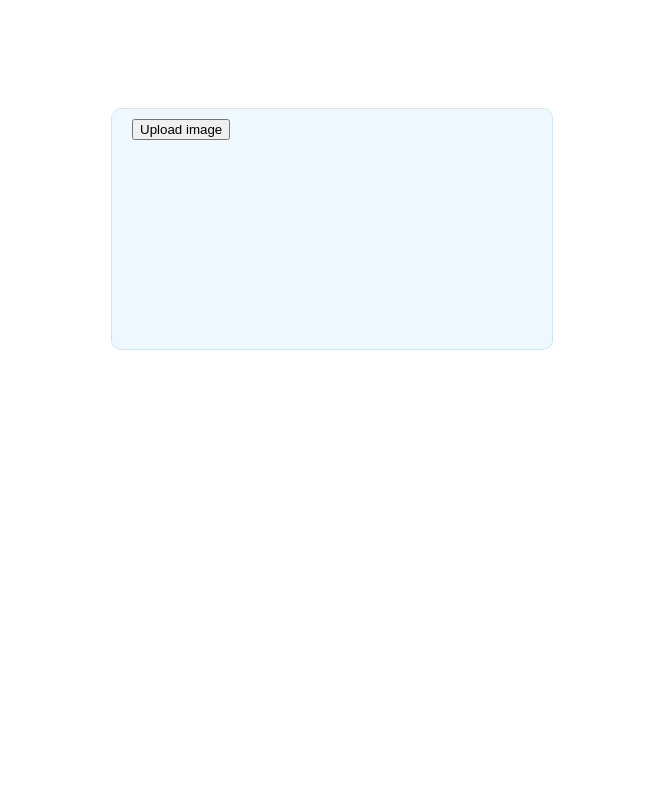
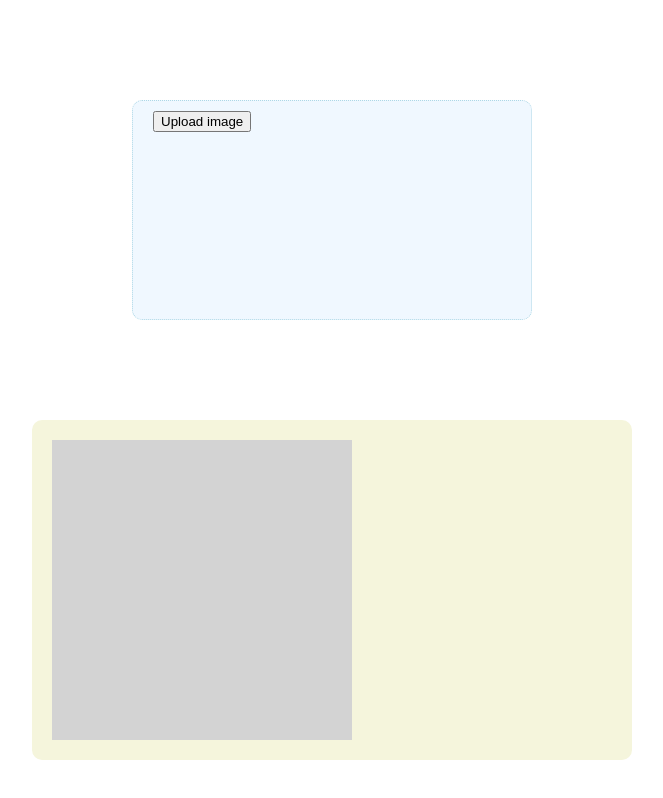
Before and after one commit to VerbindingMaken/image-upload, a plain HTML site: page index.html in a window 1280 px wide. Shown: the whole page, without its empty margins (308-971 px from the left). Drawn offline with Linux system fonts and the light colour scheme.

Commit message:
Display uploaded image

```diff
--- a/index.html
+++ b/index.html
@@ -19,6 +19,12 @@
 
 
   </div>
+  <div class="image-edit__container">
+    <div class="image-edit__edit-frame">
+      <div class="image-edit__image-frame"></div>
+
+    </div>
+  </div>
 </body>
 
 </html>
--- a/index.js
+++ b/index.js
@@ -2,9 +2,10 @@
 
 const fileInput = document.querySelector(".image-upload__input")
 const uploadButton = document.querySelector(".image-upload__upload-button");
+const imageFrame = document.querySelector('.image-edit__image-frame');
 
 uploadButton.addEventListener('click', selectImageForUpload);
-fileInput.addEventListener('chabge', onFileSelected);
+fileInput.addEventListener('change', onFileSelected);
 
 
 function selectImageForUpload() {
@@ -15,5 +16,30 @@ function onFileSelected(event) {
     const file = event.target.files[0];
     const fileName = file.name;
     const fileSize = Math.floor(file.size / 1024);
-    console.log("Name and size: ", fileName, fileSize)
+    console.log("Name and size: ", fileName, fileSize);
+    displayImage(file);
 }
+
+function displayImage(imageFile) {
+    const image = new Image();
+    const imagePath = URL.createObjectURL(imageFile);
+
+
+    image.addEventListener('load', function () {
+        const imageHeight = image.naturalHeight;
+        const imageWidth = image.naturalWidth;
+        console.log(image, 'Height: ', imageHeight, 'Widht: ', imageWidth)
+
+    })
+
+
+    image.src = imagePath;
+    image.style.maxWidth = '300px';
+    image.style.maxHeight = '300px';
+
+    while (imageFrame.lastElementChild) {
+        imageFrame.removeChild(imageFrame.lastElementChild)
+    }
+
+    imageFrame.appendChild(image);
+}
--- a/main.css
+++ b/main.css
@@ -1,7 +1,12 @@
+* {
+    box-sizing: border-box;
+}
+
 .image-upload__container {
     display: flex;
     justify-content: center;
     align-items: center;
+    margin-top: 100px;
 }
 
 .image-upload__input {
@@ -11,9 +16,34 @@
 .image-upload__drop-zone {
     width: 400px;
     height: 220px;
-    margin-top: 100px;
     padding: 10px 20px;
     background-color: aliceblue;
     border: 1px dotted lightblue;
     border-radius: 10px;
 }
+
+.image-edit__container {
+    display: flex;
+    justify-content: center;
+    align-items: center;
+    margin-top: 100px;
+}
+
+.image-edit__edit-frame {
+    display: flex;
+    justify-content: space-between;
+    width: 600px;
+    height: 340px;
+    padding: 20px;
+    border-radius: 10px;
+    background-color: beige;
+}
+
+.image-edit__image-frame {
+    display: flex;
+    justify-content: center;
+    align-items: center;
+    height: 300px;
+    width: 300px;
+    background-color: lightgray;
+}
```
